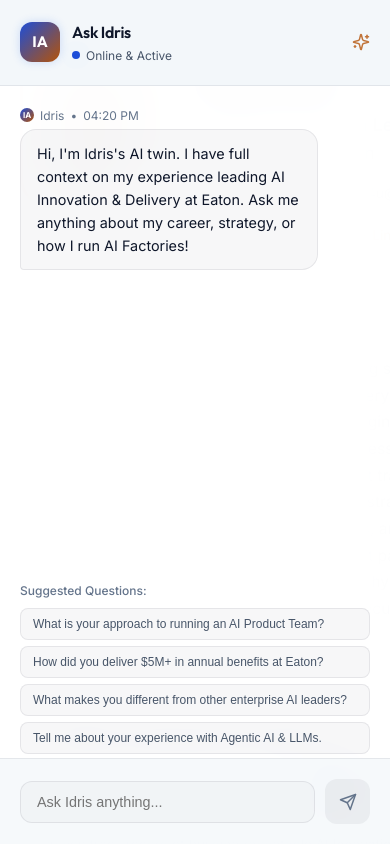
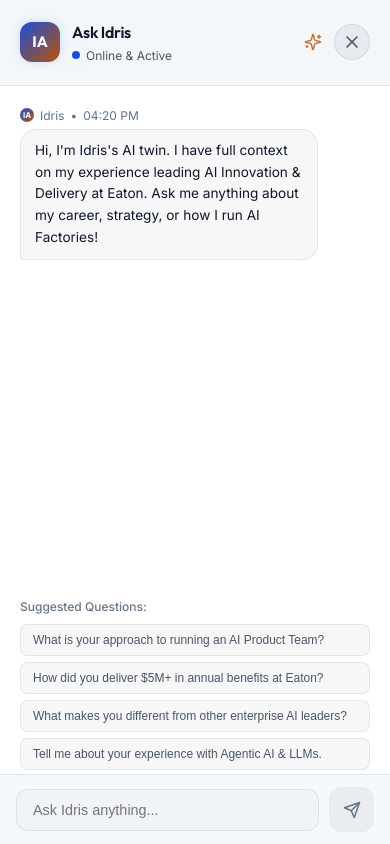
Before and after one commit to idrisb4u/idrisb4u.github.io, a React (Vite) app: page / in a window 390 px wide. Both pictures are taken after a click on the button "Open chat assistant". Shown: the top 844 px of the page. Built offline with nearby package versions, Linux system fonts and the light colour scheme.

Commit message:
fix: refine chatbot mobile overlay safe areas, solid bg, close button, and body scroll lock

```diff
--- a/src/components/Chatbot.jsx
+++ b/src/components/Chatbot.jsx
@@ -24,6 +24,18 @@ export default function Chatbot({ isMobileOpen, onClose }) {
   useEffect(() => {
     scrollToBottom();
   }, [messages, isLoading]);
+
+  useEffect(() => {
+    if (isMobileOpen) {
+      document.body.style.overflow = 'hidden';
+    } else {
+      document.body.style.overflow = '';
+    }
+    return () => {
+      document.body.style.overflow = '';
+    };
+  }, [isMobileOpen]);
+
 
   const handleSendMessage = async (textToSend) => {
     const userText = textToSend || input;
@@ -107,7 +119,7 @@ export default function Chatbot({ isMobileOpen, onClose }) {
   return (
     <div className={`chat-panel ${isMobileOpen ? 'mobile-open' : ''}`}>
       {/* Header */}
-      <div style={{
+      <div className="chat-header" style={{
         padding: '20px',
         borderBottom: '1px solid var(--border-color)',
         display: 'flex',
@@ -217,7 +229,7 @@ export default function Chatbot({ isMobileOpen, onClose }) {
               <span>{msg.time}</span>
             </div>
 
-            <div style={{
+            <div className="chat-bubble" style={{
               padding: '12px 16px',
               borderRadius: msg.sender === 'user' ? '16px 16px 4px 16px' : '16px 16px 16px 4px',
               background: msg.sender === 'user'
@@ -308,7 +320,7 @@ export default function Chatbot({ isMobileOpen, onClose }) {
       )}
 
       {/* Input */}
-      <div style={{ padding: '20px', borderTop: '1px solid var(--border-color)', background: 'var(--bg-input-panel)' }}>
+      <div className="chat-input-panel" style={{ padding: '20px', borderTop: '1px solid var(--border-color)', background: 'var(--bg-input-panel)' }}>
         <form
           onSubmit={(e) => {
             e.preventDefault();
--- a/src/index.css
+++ b/src/index.css
@@ -307,10 +307,13 @@ h1, h2, h3, h4 {
     top: 0;
     left: 0;
     width: 100vw;
-    height: 100vh;
+    height: 100dvh;
     z-index: 1000;
     border-left: none;
     border-top: none;
+    background: var(--bg-secondary) !important;
+    padding-top: env(safe-area-inset-top);
+    padding-bottom: env(safe-area-inset-bottom);
     animation: slideUp 0.3s cubic-bezier(0.4, 0, 0.2, 1);
   }
 }
@@ -340,9 +343,40 @@ h1, h2, h3, h4 {
   box-shadow: 0 6px 24px rgba(37, 99, 235, 0.5);
 }
 
+.chat-close-btn {
+  background: var(--bg-tab) !important;
+  border: 1px solid var(--border-color) !important;
+  border-radius: 50% !important;
+  width: 36px !important;
+  height: 36px !important;
+  display: none;
+  align-items: center;
+  justify-content: center;
+  color: var(--text-secondary);
+  transition: var(--transition-smooth);
+}
+
+.chat-close-btn:hover {
+  background: var(--border-color) !important;
+  color: var(--text-primary);
+}
+
 @media (max-width: 1024px) {
   .chat-fab {
     display: flex;
+  }
+  .chat-close-btn {
+    display: flex !important;
+  }
+}
+
+@media (max-width: 768px) {
+  .chat-panel .chat-bubble {
+    font-size: 0.85rem !important;
+    padding: 10px 14px !important;
+  }
+  .chat-input-panel {
+    padding: 12px 16px calc(12px + env(safe-area-inset-bottom)) !important;
   }
 }
 
```
